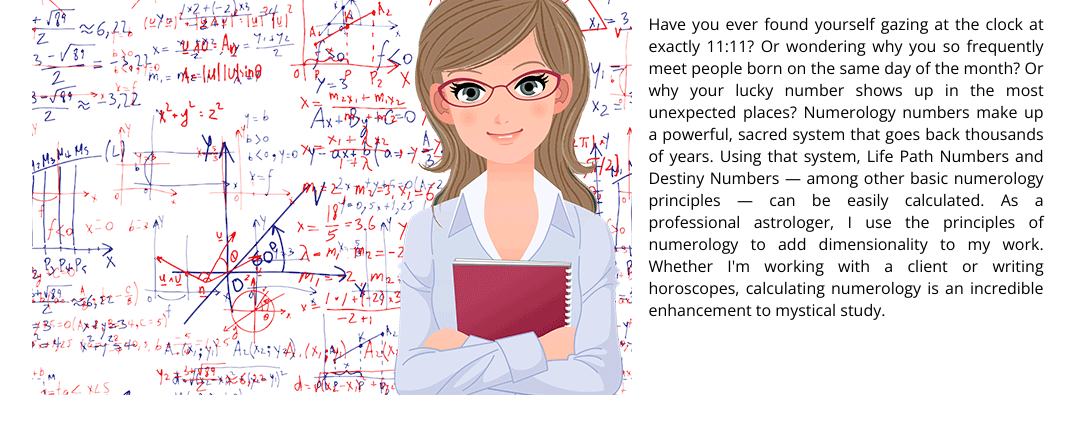
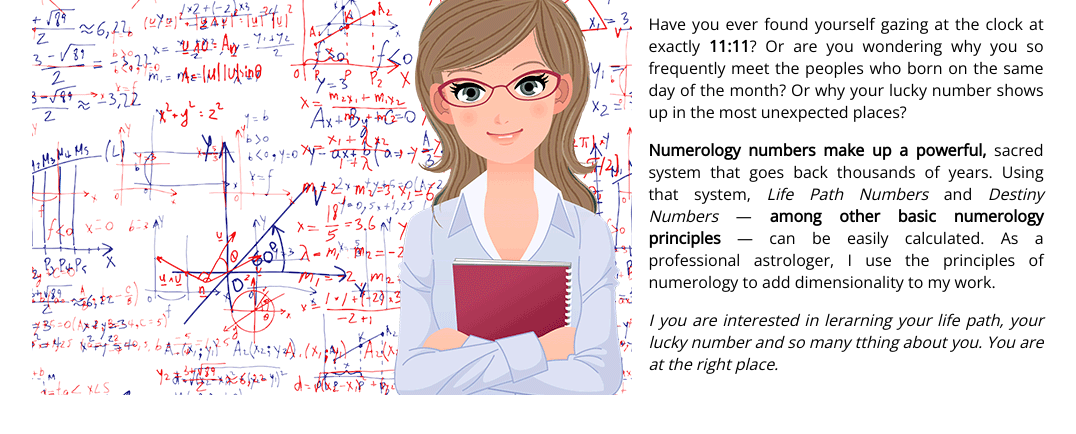
Before and after one commit to Gokay2705/Powercoders-Html-Css-Forms, a plain HTML site: page 12-MyProject/blogs/blog2.html in a window 1280 px wide. Shown: the part 314-748 px from the top of the page, without its empty margins (102-1178 px from the left). Drawn offline with nearby package versions, Linux system fonts and the light colour scheme; a web font is replaced by a local one.

Commit message:
blog2 updated

```diff
--- a/12-MyProject/blogs/blog2.html
+++ b/12-MyProject/blogs/blog2.html
@@ -38,16 +38,22 @@
         <img src="/img/blog2.png" alt="What Is Your Life Path Number?" />
         <h2>What Is Your Life Path Number?</h2>
         <p>
-          Have you ever found yourself gazing at the clock at exactly 11:11? Or
-          wondering why you so frequently meet people born on the same day of
-          the month? Or why your lucky number shows up in the most unexpected
-          places? Numerology numbers make up a powerful, sacred system that goes
-          back thousands of years. Using that system, Life Path Numbers and
-          Destiny Numbers — among other basic numerology principles — can be
+          Have you ever found yourself gazing at the clock at exactly
+          <strong>11:11</strong>? Or are you wondering why you so frequently
+          meet the peoples who born on the same day of the month? Or why your
+          lucky number shows up in the most unexpected places?
+        </p>
+        <p>
+          <strong> Numerology numbers make up a powerful,</strong> sacred system
+          that goes back thousands of years. Using that system,
+          <em> Life Path Numbers</em> and <em> Destiny Numbers</em> —
+          <strong> among other basic numerology principles </strong> — can be
           easily calculated. As a professional astrologer, I use the principles
-          of numerology to add dimensionality to my work. Whether I'm working
-          with a client or writing horoscopes, calculating numerology is an
-          incredible enhancement to mystical study.
+          of numerology to add dimensionality to my work.
+        </p>
+        <p><em>
+          I you are interested in lerarning your life path, your lucky number
+          and so many tthing about you. You are at the right place.</em>
         </p>
       </article>
     </div>
```
